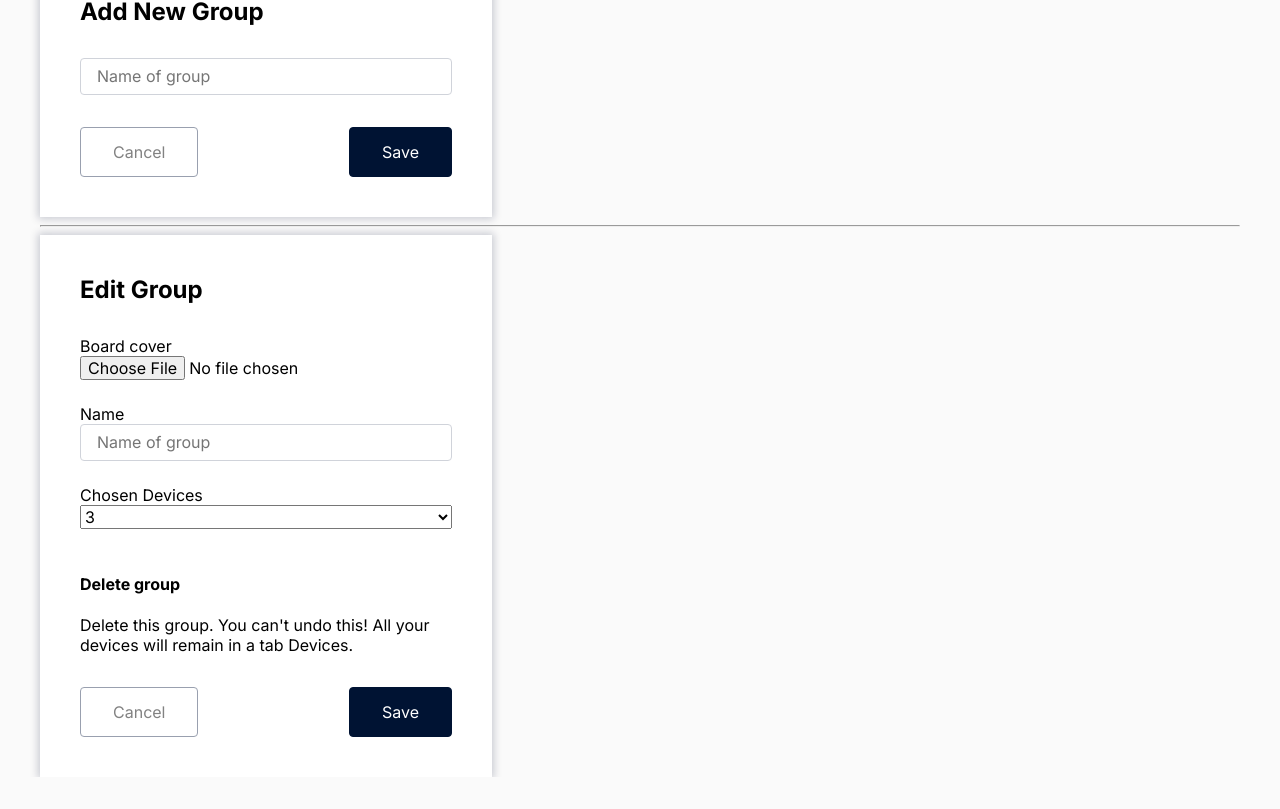
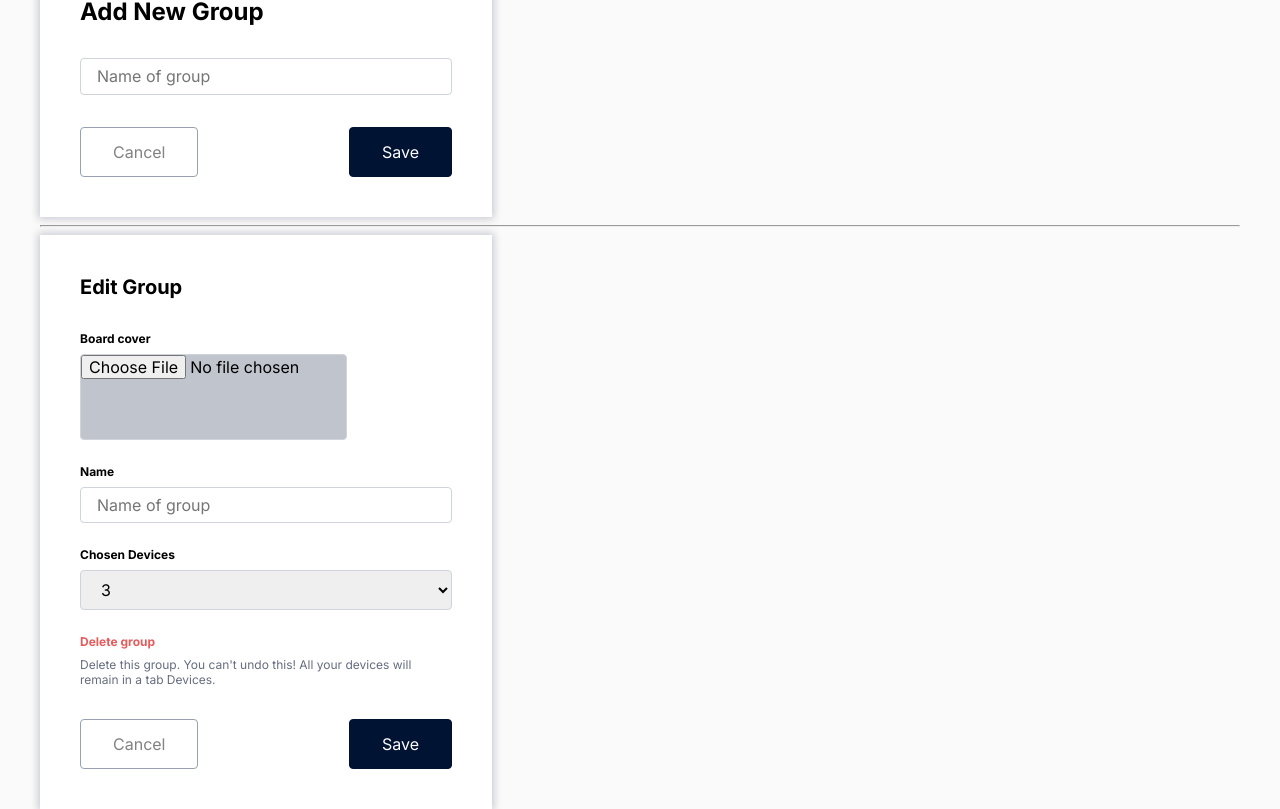
Before and after one commit to etroynov/pcl, a Vue app: page /groups in a window 1280 px wide. Shown: the part 680-1489 px from the top of the page. Before the commit the page ends 1457 px from the top, so only its background shows below. Built offline with nearby package versions, Linux system fonts and the light colour scheme.

Commit message:
add modals styles

```diff
--- a/src/components/modals/EditGroup.vue
+++ b/src/components/modals/EditGroup.vue
@@ -13,7 +13,7 @@ import Button from '@/components/Button.vue';
       <form class="form">
         <div class="form__group group">
           <label for="" class="group__name">Board cover</label>
-          <input type="file" name="" id="" />
+          <input type="file" name="" id="" class="cover__placeholder" />
         </div>
 
         <div class="form__group group">
@@ -23,7 +23,7 @@ import Button from '@/components/Button.vue';
 
         <div class="form__group group">
           <label for="" class="group__name">Chosen Devices</label>
-          <select class="">
+          <select class="ammount_chooser">
             <option value="">3</option>
           </select>
         </div>
@@ -58,6 +58,14 @@ import Button from '@/components/Button.vue';
   box-shadow: 0px 0px 8px 2px rgba(0, 14, 51, 0.2);
 }
 
+.cover__placeholder {
+  width: 267px;
+  height: 86px;
+  background: #c0c4cd;
+  border: 1px solid #d0d3da;
+  border-radius: 4px;
+}
+
 .modal__body {
   display: grid;
   gap: 24px;
@@ -65,10 +73,12 @@ import Button from '@/components/Button.vue';
 
 .modal__title {
   margin: 0;
+  font-size: 20px;
 }
 
 .form__group {
   display: grid;
+  gap: 8px;
 }
 
 .form__group:not(:last-child) {
@@ -79,4 +89,32 @@ import Button from '@/components/Button.vue';
   display: flex;
   justify-content: space-between;
 }
+
+.group__name {
+  font-size: 12px;
+  font-weight: 700;
+}
+
+.ammount_chooser {
+  padding: 8px 16px;
+  font-size: 16px;
+  border: 1px solid var(--neutral-30-color);
+  border-radius: var(--base-radius-s);
+}
+
+.info {
+  display: grid;
+  gap: 8px;
+}
+
+.info__title {
+  font-size: 12px;
+  color: #e65c5c;
+  margin: 0;
+}
+
+.info__body {
+  font-size: 12px;
+  color: #656d7f;
+}
 </style>
```
